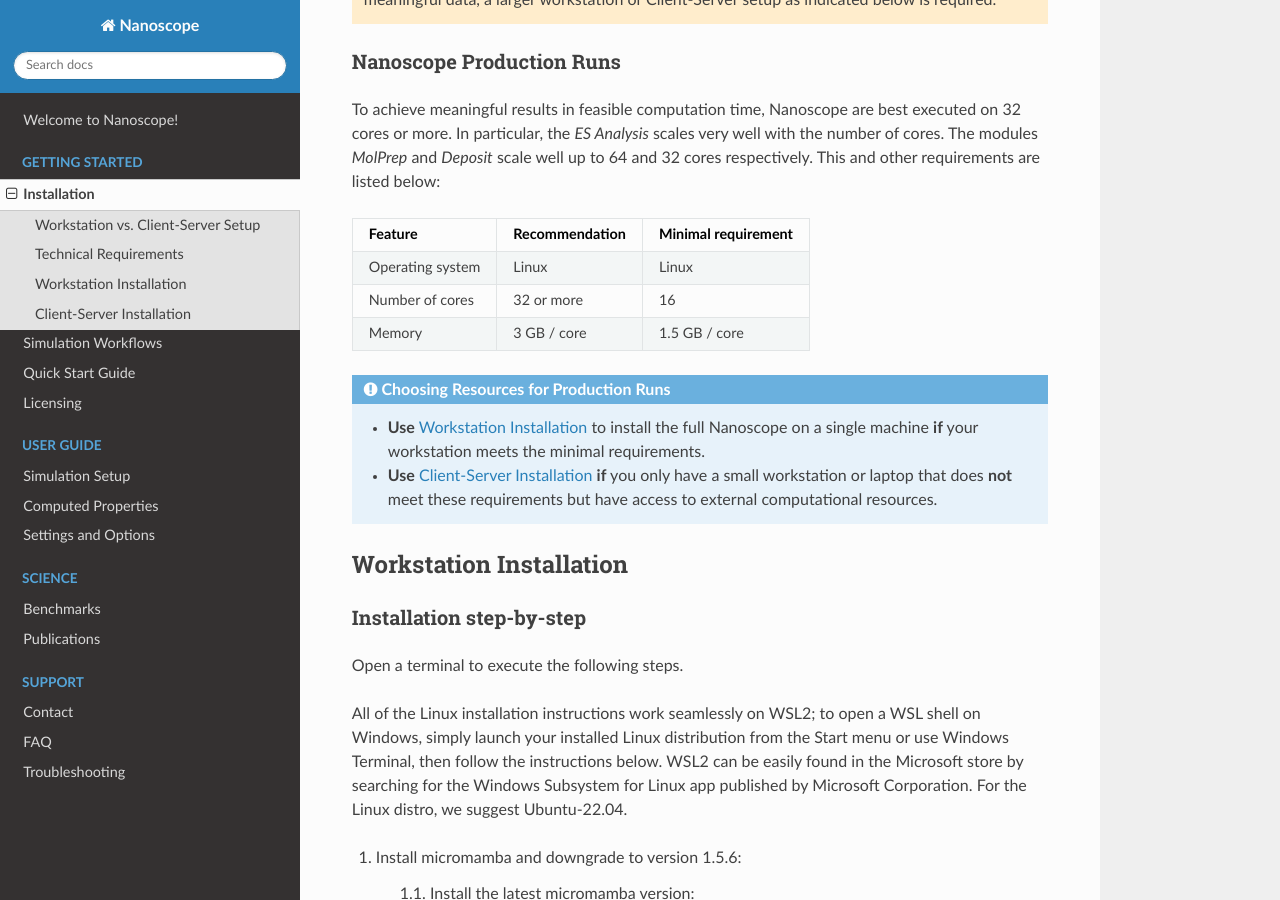
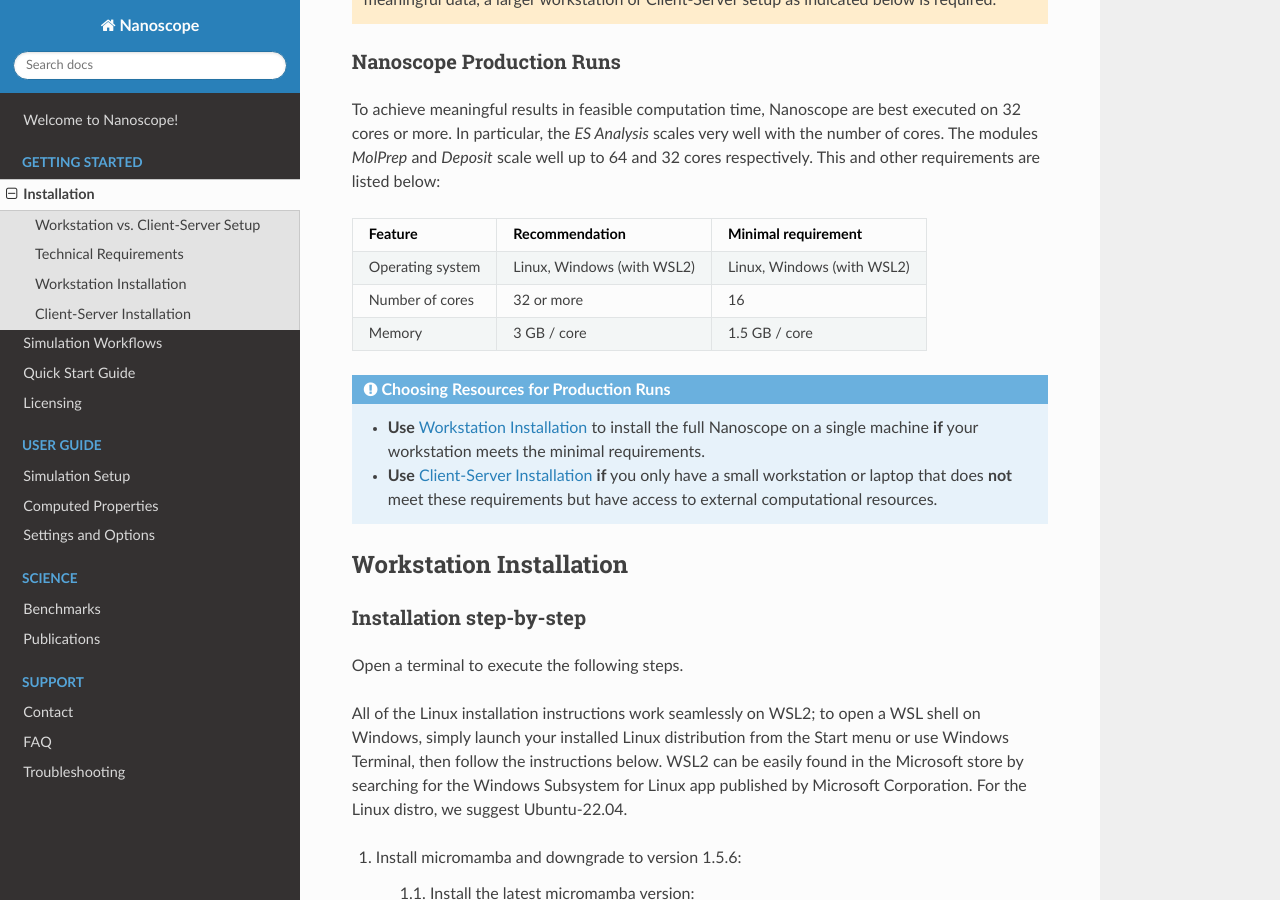
Before and after one commit to NanomatchGmbH/nanoscope-docs, a Sphinx documentation site: the page built from docs/source/getting_started/installation.rst, in a window 1280 px wide and 900 px high, scrolled down 759 px. Built offline with Sphinx 7.4.7 and the Read the Docs theme 3.1.0, drawn with Linux system fonts in a browser that asks for light colours.

Commit message:
Update installation.rst

```diff
--- a/docs/source/getting_started/installation.rst
+++ b/docs/source/getting_started/installation.rst
@@ -41,13 +41,13 @@
 The modules `MolPrep` and `Deposit` scale well up to 64 and 32 cores respectively.
 This and other requirements are listed below:
 
-=============================== ======================= =======================
-Feature                         Recommendation          Minimal requirement
-=============================== ======================= =======================
-Operating system                Linux                   Linux
-Number of cores                 32 or more              16
-Memory                          3 GB / core             1.5 GB / core
-=============================== ======================= =======================
+=============================== =========================== ==========================
+Feature                         Recommendation              Minimal requirement
+=============================== =========================== ==========================
+Operating system                Linux, Windows (with WSL2)  Linux, Windows (with WSL2)
+Number of cores                 32 or more                  16
+Memory                          3 GB / core                 1.5 GB / core
+=============================== =========================== ==========================
 
 
 .. admonition:: Choosing Resources for Production Runs
```
